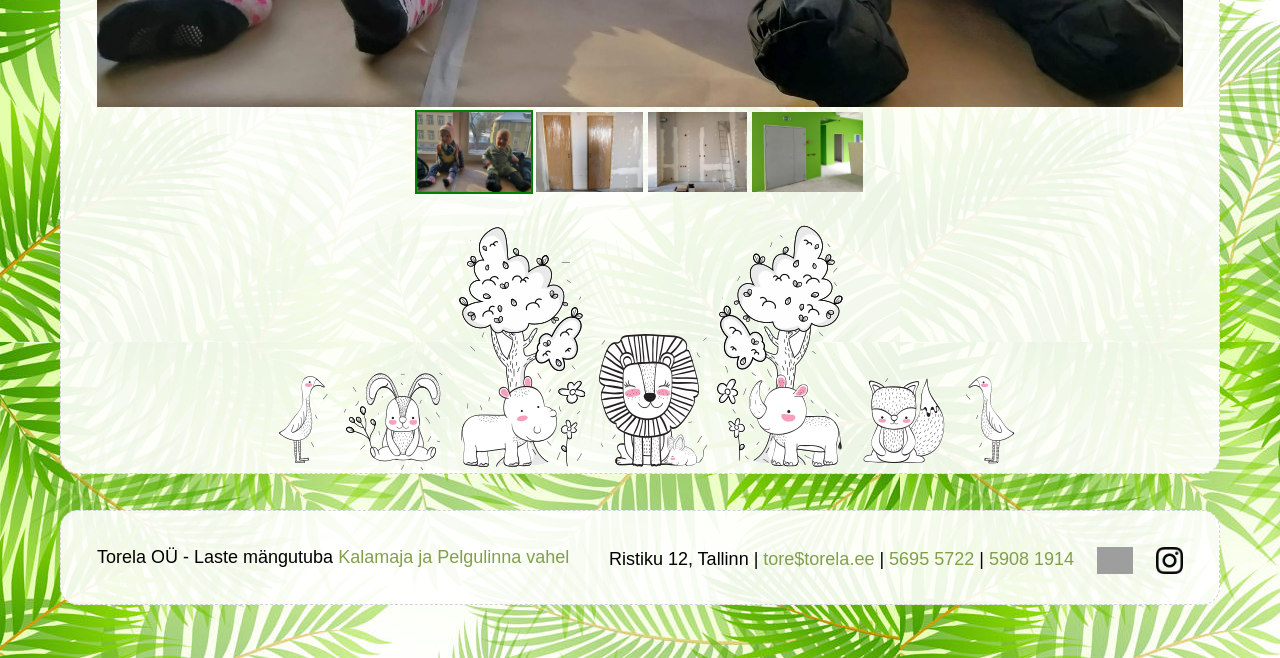
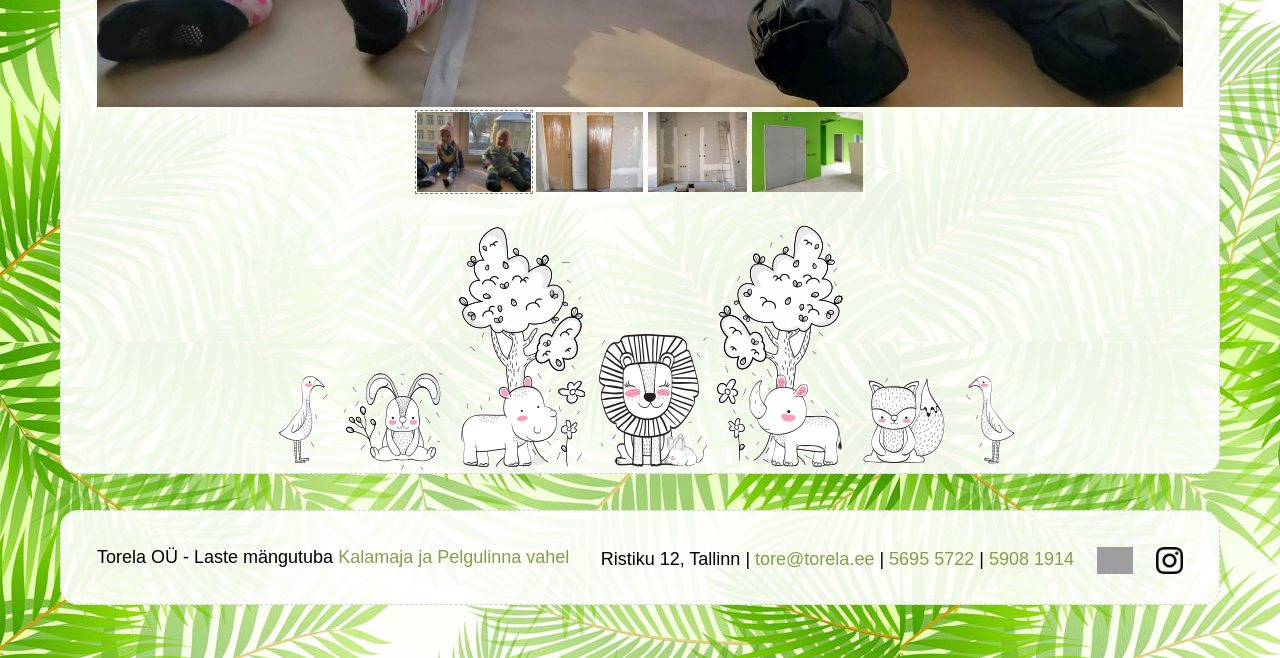
Before and after one commit to mypsik/torela, a Jekyll site: the page built from galerii/index.html, in a window 1280 px wide. Shown: the part 1012-1670 px from the top of the page. Built offline with Jekyll 4.4.1, drawn with Linux system fonts in a browser that asks for light colours; a script that is not in the unit is left out; grey boxes are pictures that could not be loaded.

Commit message:
add gallery to en & ru

```diff
--- /dev/null
+++ b/_layouts/gallery.html
@@ -0,0 +1,16 @@
+---
+layout: default
+---
+
+<div id="big-image">
+  <div class="prev">&lt;</div>
+  <img src="/galerii/gallery1.jpg">
+  <div class="next">&gt;</div>
+</div>
+
+<div class="thumbs">
+  <img src="/galerii/gallery1.jpg" class="active">
+  <img src="/galerii/gallery2.jpg">
+  <img src="/galerii/gallery3.jpg">
+  <img src="/galerii/gallery4.jpg">
+</div>
--- a/galerii/index.html
+++ b/galerii/index.html
@@ -1,84 +1,8 @@
 ---
-layout: default
+layout: gallery
 lang: et
 title: Galerii
 priority: 1.0
 en: /en/gallery/
 ru: /ru/gallery/
 ---
-
-<div id="big-image">
-  <div class="prev">&lt;</div>
-  <img src="gallery1.jpg">
-  <div class="next">&gt;</div>
-</div>
-
-<div class="thumbs">
-  <img src="gallery1.jpg" class="active">
-  <img src="gallery2.jpg">
-  <img src="gallery3.jpg">
-  <img src="gallery4.jpg">
-</div>
-
-<style>
-  #big-image {
-    position: relative;
-  }
-
-  #big-image img {
-    width: 100%;
-  }
-
-  #big-image .prev, #big-image .next {
-    position: absolute;
-    display: block;
-    top: 45%;
-    left: -1rem;
-    width: 2rem;
-    line-height: 2rem;
-    text-align: center;
-    background: rgba(255,255,255,0.6);
-    cursor: pointer;
-    font-weight: bold;
-  }
-
-  #big-image .prev:hover, #big-image .next:hover {
-    background: rgba(255,255,255,0.9);
-  }
-
-  #big-image .next {
-    left: initial;
-    right: -1rem;
-  }
-
-  .thumbs {
-    text-align: center;
-  }
-
-  .thumbs img {
-    cursor: pointer;
-    height: 80px;
-  }
-
-  .thumbs img.active {
-    outline: 2px solid green;
-  }
-</style>
-
-<script>
-  $('.thumbs img').on('click', function() {
-    var thumb = $(this)
-    thumb.addClass('active').siblings().removeClass('active')
-    $('#big-image img').attr('src', thumb.attr('src'))
-  })
-  $('#big-image .prev').on('click', function() {
-    var prev = $('.thumbs img.active').prev()
-    if (!prev.length) prev = $('.thumbs img').last()
-    prev.trigger('click')
-  })
-  $('#big-image .next').on('click', function() {
-    var next = $('.thumbs img.active').next()
-    if (!next.length) next = $('.thumbs img').first()
-    next.trigger('click')
-  })
-</script>
--- a/js/torela.js
+++ b/js/torela.js
@@ -1,3 +1,4 @@
+$(function () {
   var lang = $('html').attr('lang')
 
   $('a[href=mailto]').each(function(i, a) {
@@ -14,6 +15,8 @@
     $(this).find('button').prop('disabled', true)
   })
 
+  initGallery()
+
   $(window).on('hashchange', function() {
     document.body.style.backgroundImage = 'url(/img/' + location.hash.substring(1) + ')'
   })
@@ -21,3 +24,24 @@
   if (location.hash) {
     $(window).trigger('hashchange')
   }
+})
+
+function initGallery() {
+  $('.thumbs img').on('click', function() {
+    var thumb = $(this)
+    thumb.addClass('active').siblings().removeClass('active')
+    $('#big-image img').attr('src', thumb.attr('src'))
+  })
+
+  $('#big-image .prev').on('click', function() {
+    var prev = $('.thumbs img.active').prev()
+    if (!prev.length) prev = $('.thumbs img').last()
+    prev.trigger('click')
+  })
+
+  $('#big-image .next').on('click', function() {
+    var next = $('.thumbs img.active').next()
+    if (!next.length) next = $('.thumbs img').first()
+    next.trigger('click')
+  })
+}
--- a/styles/torela.css
+++ b/styles/torela.css
@@ -169,6 +169,50 @@
   margin-top: -3rem;
 }
 
+#big-image {
+  position: relative;
+}
+
+#big-image img {
+  width: 100%;
+}
+
+#big-image .prev, #big-image .next {
+  position: absolute;
+  display: block;
+  top: 45%;
+  left: -1rem;
+  width: 2rem;
+  line-height: 2rem;
+  text-align: center;
+  background: rgba(255,255,255,0.6);
+  cursor: pointer;
+  font-weight: bold;
+}
+
+#big-image .prev:hover, #big-image .next:hover {
+  background: rgba(255,255,255,0.9);
+}
+
+#big-image .next {
+  left: initial;
+  right: -1rem;
+}
+
+.thumbs {
+  text-align: center;
+}
+
+.thumbs img {
+  cursor: pointer;
+  height: 80px;
+}
+
+.thumbs img.active {
+  outline: 1px dashed gray;
+  outline-offset: 1px;
+}
+
 @media screen and (max-width: 900px) {
   .block {
     padding: 1rem;
```
Also changed, not shown: en/gallery/index.md (+1 -1 lines), ru/gallery/index.md (+1 -1 lines). Lines whose indentation alone changed are shown as unchanged.
